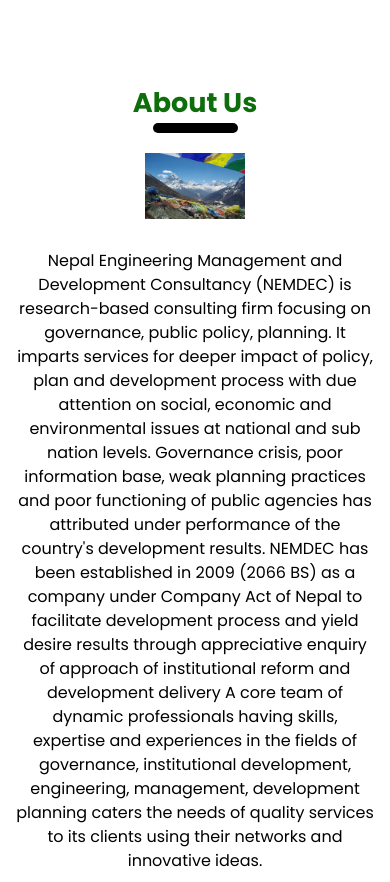
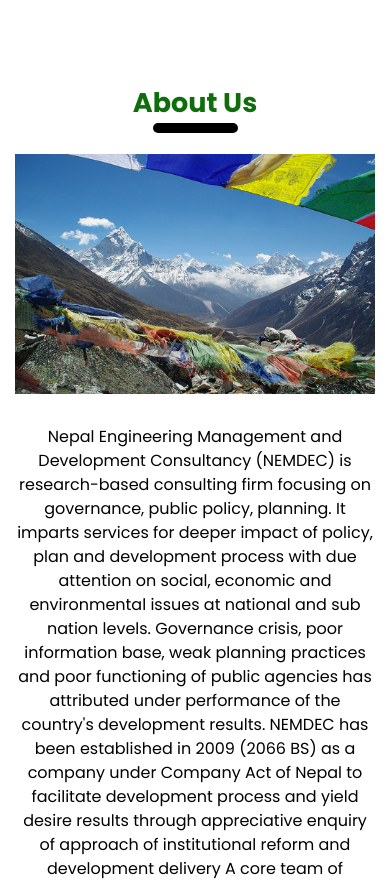
Before and after one commit to me-ayush-niraula/nemdec.github.io, a plain HTML site: page index.html in a window 390 px wide. Shown: the part 1000-1882 px from the top of the page. Drawn offline with nearby package versions, Linux system fonts and the light colour scheme; files whose address does not match are found by name.

Commit message:
Add files via upload

```diff
--- a/index.html
+++ b/index.html
@@ -142,9 +142,9 @@
    <div class="container" id="about_go">
       <h1 class="services_taital"><span id="services_janey" style="color: #0f6e0c" data-aos="fade-up">About Us</span></h1>
      <div class="row">
-      <div class="col"></div>
-      <div class="col"><img class="aboutimg" src="images/agri.jpg" alt="" data-aos="fade-up"></div>
-      <div class="col"></div>
+      <div class="col-lg-4 col-sm-1"></div>
+      <div class="col-lg-4 col-sm-10"><img class="aboutimg" src="images/agri.jpg" alt="" data-aos="fade-up"></div>
+      <div class="col-lg-4 col-sm-1"></div>
 
      </div>
 
```
